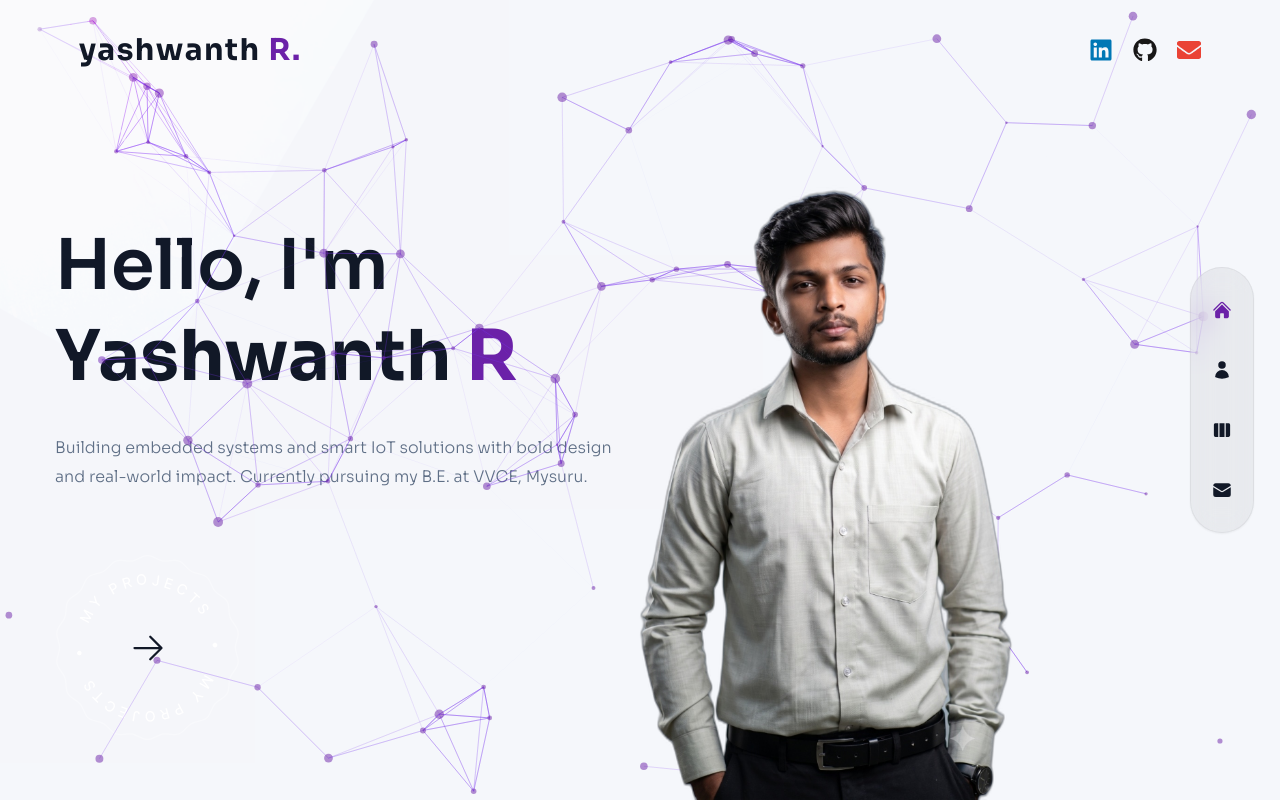
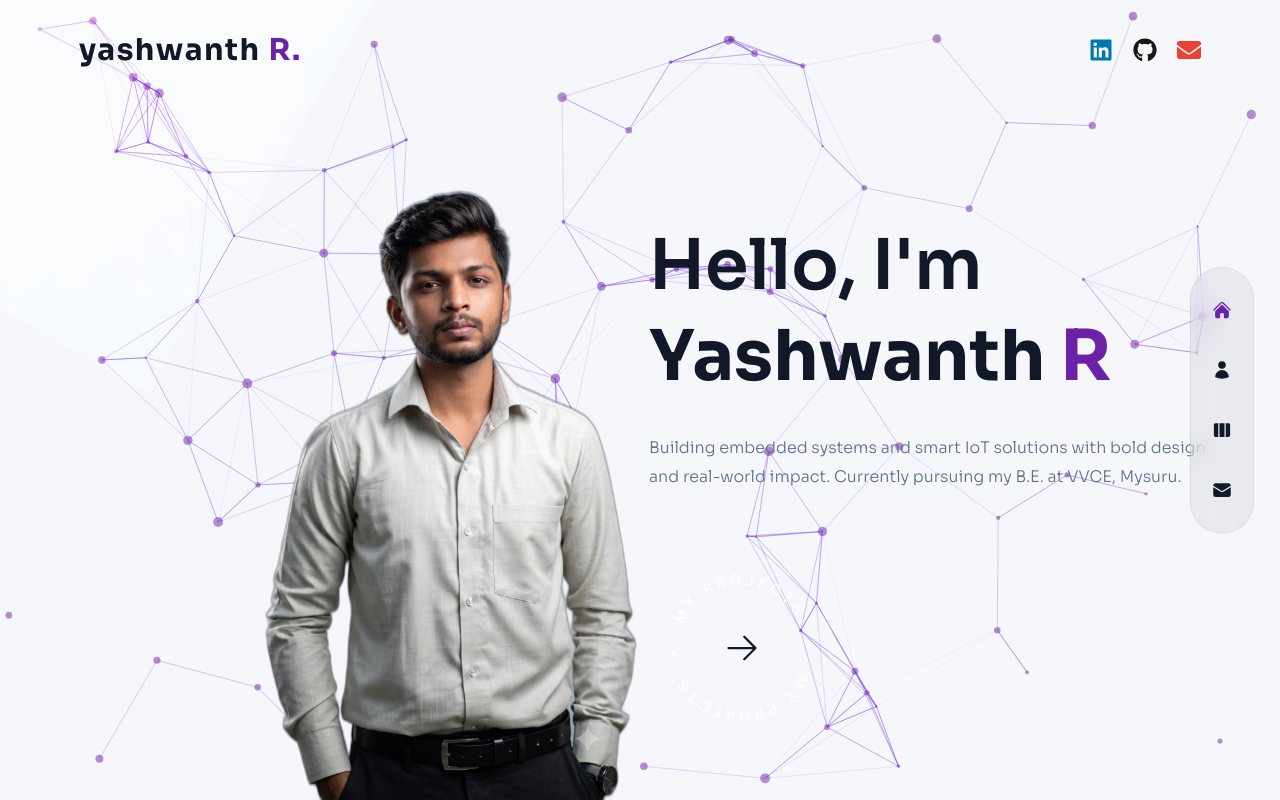
Before and after one commit to yashwanthR1207/yashprofile.2, a Next.js app: page / in a window 1280 px wide. Built offline with nearby package versions, Linux system fonts and the light colour scheme.

Commit message:
Swap avatar and text layout on home page

```diff
--- a/pages/index.jsx
+++ b/pages/index.jsx
@@ -11,7 +11,8 @@ const Home = () => {
     <div className="bg-primary/60 h-full">
       {/* text */}
       <div className="w-full h-full">
-        <div className="text-center flex flex-col justify-center xl:pt-40 xl:text-left h-full container mx-auto">
+        <div className="text-center flex flex-col justify-center xl:pt-40 xl:text-left h-full container mx-auto xl:items-end">
+          <div className="flex flex-col items-center xl:items-start relative z-20">
           {/* title */}
           <motion.h1
             variants={fadeIn("down", 0.2)}
@@ -50,10 +51,11 @@ const Home = () => {
           >
             <ProjectsBtn />
           </motion.div>
+          </div>
         </div>
       </div>
       {/* image */}
-      <div className="w-[1280px] h-full absolute right-0 bottom-0">
+      <div className="w-[1280px] h-full absolute left-0 bottom-0 pointer-events-none">
         {/* bg img */}
         <div
           role="img"
@@ -71,7 +73,7 @@ const Home = () => {
           animate="show"
           exit="hidden"
           transition={{ duration: 1, ease: "easeInOut" }}
-          className="w-full h-full max-w-[700px] max-h-[700px] absolute -bottom-32 lg:bottom-0 lg:right-[8%]"
+          className="w-full h-full max-w-[700px] max-h-[700px] absolute -bottom-32 lg:bottom-0 lg:left-[8%]"
         >
           <Avatar />
         </motion.div>
```
